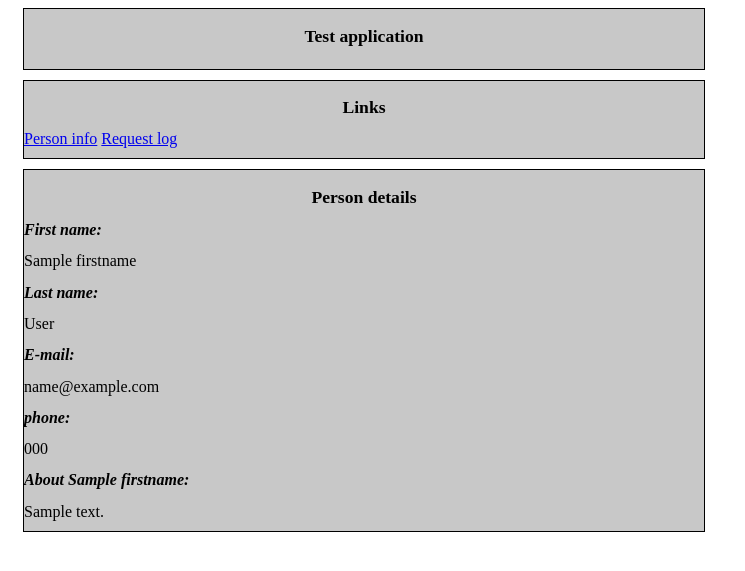
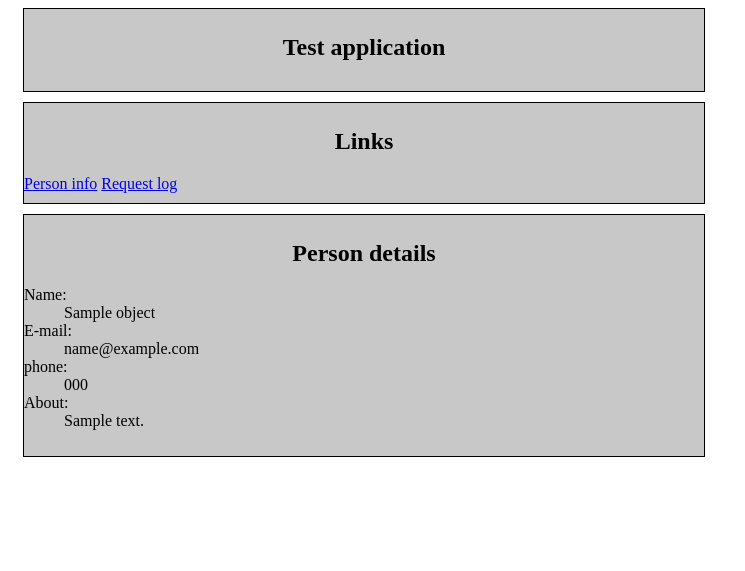
Before and after one commit to evslusar/evslusar-test, a Python web app: template testproject/testapp/templates/person_detail.html in a window 1280 px wide. Shown: the top 571 px of the page, without its empty margins (0-745 px from the left). Run offline with Jinja, Linux system fonts and the light colour scheme; the template is opened without the code that fills it: most values are stand-ins (such as "Sample title", 1, 10 or a date in 2020).

Commit message:
ticket:3
- pep8 corrected
- templates corrected
- biography semantecs corrected

```diff
--- a/testproject/initial_data.json
+++ b/testproject/initial_data.json
@@ -7,7 +7,7 @@
       "lastname": "Slusar",
       "email": "evslusar@gmail.com",
       "phone": "0951234567",
-      "biography": "My biography..."
+      "biography": "I was born in Sevastopol in 1987, finished school in 2004 and graduted in KPI in 2010."
     }
   }
 ]
--- /dev/null
+++ b/testproject/media/css/style.css
@@ -0,0 +1,20 @@
+.box
+{
+  display: block;
+  background-color:rgb(200,200,200);
+  width:680px;
+  min-width: 680px;
+  max-height: 800px;
+  margin-bottom:10px;
+  margin-left:15px;
+  padding-bottom:10px;
+  padding-top:5px;
+  overflow: hidden;
+  float:left;
+  border: 1px solid black;
+}
+
+h2
+{
+  text-align:center;
+}
--- a/testproject/testapp/templates/base.html
+++ b/testproject/testapp/templates/base.html
@@ -1,53 +1,27 @@
-<style type="text/css">
+<?xml version="1.0"?>
+<!DOCTYPE html PUBLIC "-//W3C//DTD XHTML 1.0 Transitional//EN"
+"http://www.w3.org/TR/xhtml1/DTD/xhtml1-transitional.dtd">
+<html xmlns="http://www.w3.org/1999/xhtml" xml:lang="en" lang="en">
 
-.box
-{
-  display: block;
-  background-color:rgb(200,200,200);
-  width:680px;
-  min-width: 680px;
-  max-height: 800px;
-  margin-bottom:10px;
-  margin-left:15px;
-  padding-bottom:10px;
-  padding-top:5px;
-  overflow: hidden;
-  float:left;
-  border: 1px solid black;
-}
+<head>
+<title>Test application</title>
+{% block style %}
+<link rel="stylesheet" type="text/css" href="/static_media/css/style.css"/>
+{% endblock %}
+</head>
 
-h2
-{
-  text-align:left;
-  color:black;
-  font-size:100%;
-  font-style:italic;
-}
-
-h1
-{
-  text-align:center;
-  color:black;
-  font-size:110%;
-}
-
-</style>
-
+<body>
 <div class="box">
 {% block title %}
-
-<h1>Test application</h1>
-
+<h2>Test application</h2>
 {% endblock %}
 </div>
 
 <div class="box">
 {% block links %}
-
-<h1>Links</h1>
+<h2>Links</h2>
 <a href="/">Person info</a>
 <a href="/log/">Request log</a>
-
 {% endblock %}
 </div>
 
@@ -55,3 +29,6 @@ h1
 {% block content %}
 {% endblock %}
 </div>
+</body>
+
+</html>
--- a/testproject/testapp/templates/person_detail.html
+++ b/testproject/testapp/templates/person_detail.html
@@ -1,15 +1,11 @@
 {% extends "base.html" %}
 
-
 {% block content %}
-
-<h1>Person details</h1>
-
-
-<h2>First name:</h2>{{ object.firstname }}<br>
-<h2>Last name:</h2> {{ object.lastname }}<br>
-<h2>E-mail:</h2> {{ object.email }}<br>
-<h2>phone:</h2> {{ object.phone }}<br>
-<h2>About {{ object.firstname }}:</h2> {{ object.biography }}
-
+<h2>Person details</h2>
+<dl>
+<dt>Name:</dt><dd>{{ object }}</dd>
+<dt>E-mail:</dt><dd>{{ object.email }}</dd>
+<dt>phone:</dt><dd>{{ object.phone }}</dd>
+<dt>About:</dt><dd>{{ object.biography }}</dd>
+</dl>
 {% endblock %}
```
Also changed, not shown: testproject/manage.py (+6 -2 lines), testproject/settings.py (+8 -10 lines), testproject/testapp/models.py (+5 -2 lines), testproject/testapp/requestlog.py (+13 -10 lines), testproject/testapp/templates/request_log_list.html (+2 -6 lines), testproject/testapp/tests.py (+4 -10 lines), testproject/testapp/urls.py (+4 -5 lines), testproject/testapp/views.py (+10 -6 lines), testproject/urls.py (+8 -7 lines), testproject/db/test.db.
